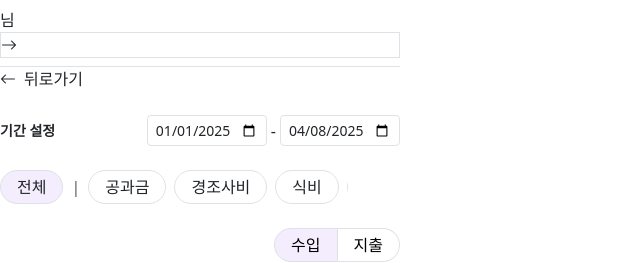
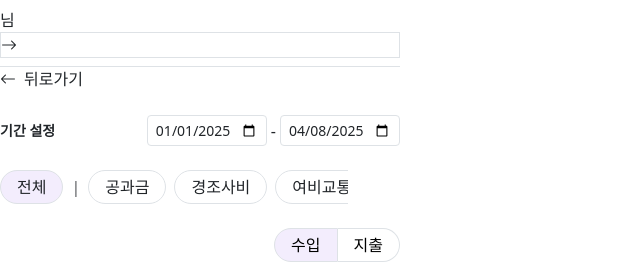
Before and after one commit to KB-SKELETON-6th-15-SESSION/ACCOUNT_BOOK_FE, a Vue app: page /report in a window 1280 px wide. Shown: the top 263 px of the page, without its empty margins (0-640 px from the left). Built offline with nearby package versions, Linux system fonts and the light colour scheme; no server answers.

Commit message:
feat: category 여비교통비 추가

```diff
--- a/src/pages/ReportPage.vue
+++ b/src/pages/ReportPage.vue
@@ -126,7 +126,15 @@ const sumAmount = ref(0);
 localStorage.setItem("id", 1);
 const userId = localStorage.getItem("id");
 
-const categories = ["공과금", "경조사비", "식비", "월급", "여가비", "기타"];
+const categories = [
+  "공과금",
+  "경조사비",
+  "여비교통비",
+  "식비",
+  "월급",
+  "여가비",
+  "기타",
+];
 
 const allData = ref([
   {
```
